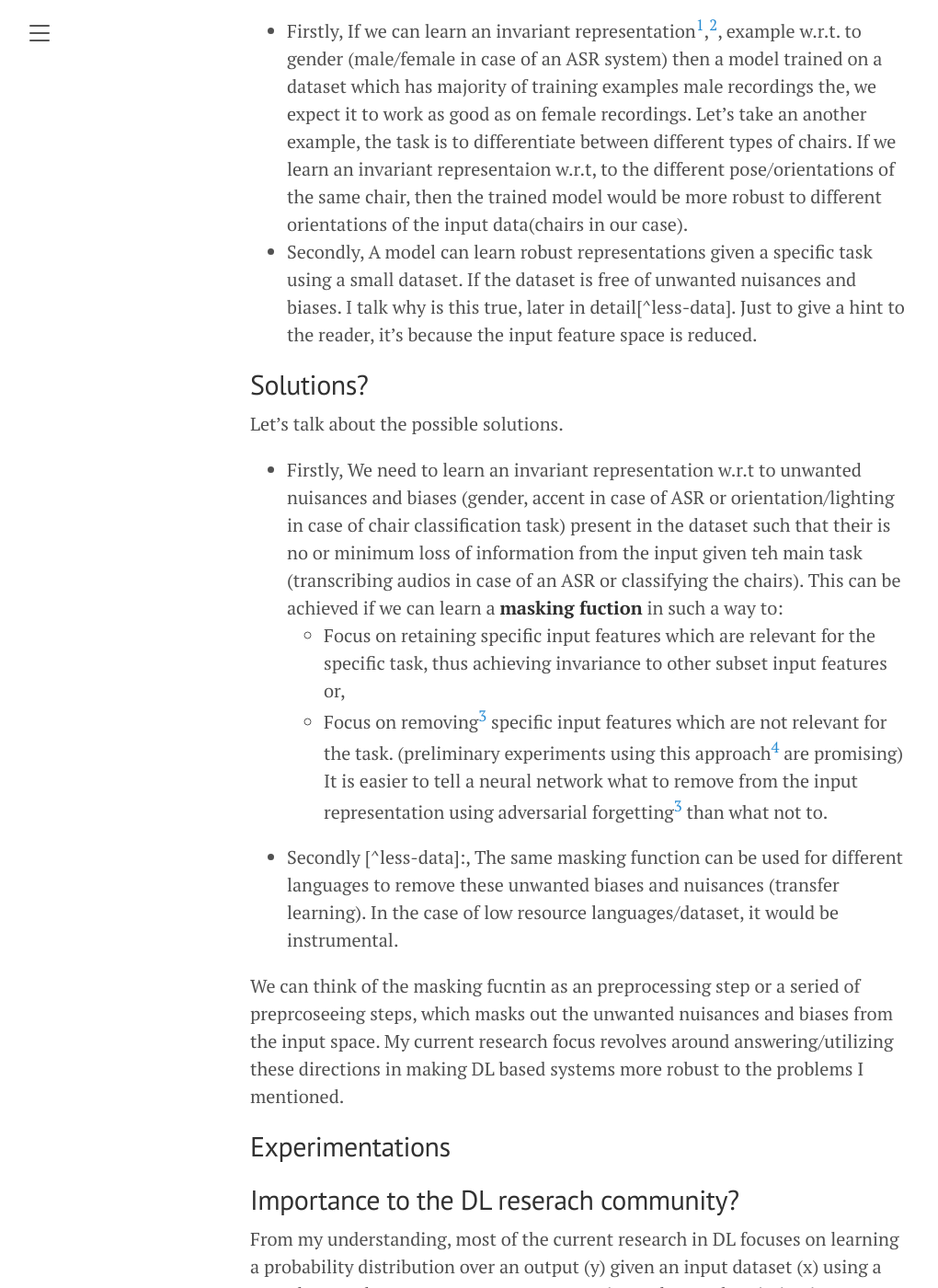
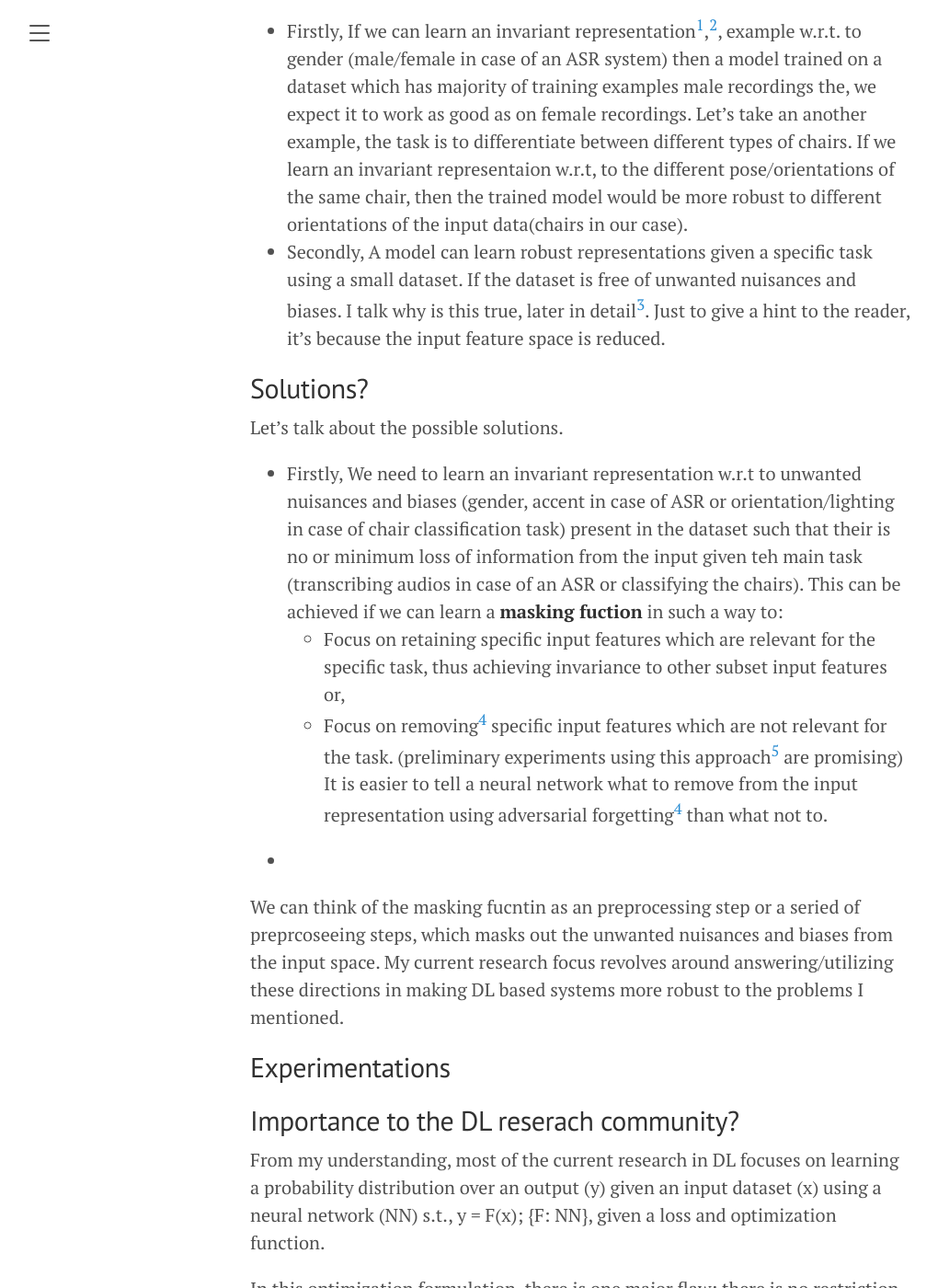
Before and after one commit to raotnameh/raotnameh.github.io, a Jekyll site: the page built from current_rf.md, in a window 1280 px wide and 1400 px high, scrolled down 1452 px. Shown: the whole window at 92% size, without its empty margins (8-1028 px from the left). Built offline with Jekyll 4.4.1, drawn with Linux system fonts in a browser that asks for light colours; some of the changed text lies outside the part shown.

Commit message:
It's just my website

```diff
--- a/current_rf.md
+++ b/current_rf.md
@@ -21,21 +21,21 @@
 
 Let's elaborate these 2 statement, I just made.
 * Firstly, If we can learn an invariant representation[^ref2],[^ref3], example w.r.t. to gender (male/female in case of an ASR system) then a model trained on a dataset which has majority of training examples male recordings the, we expect it to work as good as on female recordings. Let's take an another example, the task is to differentiate between different types of chairs. If we learn an invariant representaion w.r.t, to the different pose/orientations of the same chair, then the trained model would be more robust to different orientations of the input data(chairs in our case).
-* Secondly, A model can learn robust representations given a specific task using a small dataset. If the dataset is free of unwanted nuisances and biases. I talk why is this true, later in detail[^less-data]. Just to give a hint to the reader, it's because the input feature space is reduced.
+* Secondly, A model can learn robust representations given a specific task using a small dataset. If the dataset is free of unwanted nuisances and biases. I talk why is this true, later in detail[^ref4]. Just to give a hint to the reader, it's because the input feature space is reduced.
 
 ## Solutions?
 Let's talk about the possible solutions.
 * Firstly, We need to learn an invariant representation w.r.t to unwanted nuisances and biases (gender, accent in case of ASR or orientation/lighting in case of chair classification task) present in the dataset such that their is no or minimum loss of information from the input given teh main task (transcribing audios in case of an ASR or classifying the chairs). This can be achieved if we can learn a **masking fuction** in such a way to:
     * Focus on retaining specific input features which are relevant for the specific task, thus achieving invariance to other subset input features or,
-    * Focus on removing[^ref1] specific input features which are not relevant for the task. (preliminary experiments using this approach[^results] are promising)
+    * Focus on removing[^ref1] specific input features which are not relevant for the task. (preliminary experiments using this approach[^ref5] are promising)
 It is easier to tell a neural network what to remove from the input representation using adversarial forgetting[^ref1] than what not to.
 
-* Secondly [^less-data]:, The same masking function can be used for different languages to remove these unwanted biases and nuisances (transfer learning). In the case of low resource languages/dataset, it would be instrumental.
+* [^ref4]: Secondly, The same masking function can be used for different languages to remove these unwanted biases and nuisances (transfer learning). In the case of low resource languages/dataset, it would be instrumental.
 
 We can think of the masking fucntin as an preprocessing step or a seried of preprcoseeing steps, which masks out the unwanted nuisances and biases from the input space. My current research focus revolves around answering/utilizing these directions in making DL based systems more robust to the problems I mentioned.
 
 ## Experimentations
-[^results]: All the Experiments are done with an assumption that speech recognition is the primary tasl and anyting else is the secondary task. Thus masking out the information required for the secondary task would not affect the primanry task.
+[^ref5]: All the Experiments are done with an assumption that speech recognition is the primary tasl and anyting else is the secondary task. Thus masking out the information required for the secondary task would not affect the primanry task.
 
 ## Importance to the DL reserach community?
 From my understanding, most of the current research in DL focuses on learning a probability distribution over an output (y) given an input dataset (x) using a neural network (NN) s.t.,
```
